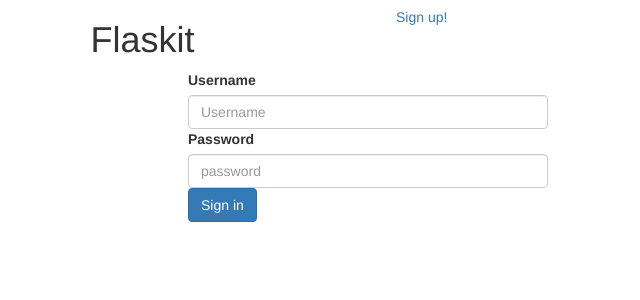
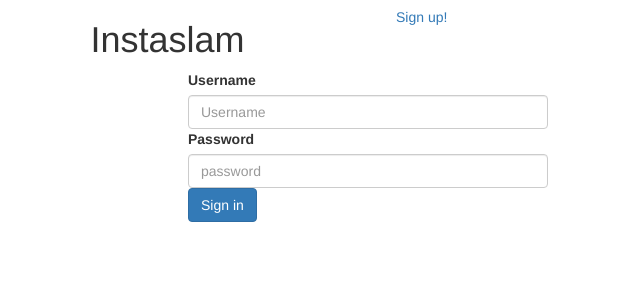
Before and after one commit to Skateallday/Flaskit, a Flask app: page / in a window 1280 px wide. Shown: the top 300 px of the page, without its empty margins (272-912 px from the left). Run offline with Flask 2, Linux system fonts and the light colour scheme; some libraries are stand-ins or nearby versions.

```diff
--- a/templates/index.html
+++ b/templates/index.html
@@ -3,7 +3,7 @@
 <head>
 <link rel="stylesheet" href="https://maxcdn.bootstrapcdn.com/bootstrap/3.3.7/css/bootstrap.min.css">
 
-<title>Flaskit</title>
+<title>Instaslam</title>
 
 </head>
 
@@ -11,7 +11,7 @@
 <div class="container">
 <div class="row">
   <div class="col-lg-3"></div>
-  <div class="col-lg-3"><h1>Flaskit</h1></div>
+  <div class="col-lg-3"><h1>Instaslam</h1></div>
   <div class="col-lg-3"><a href={{url_for('signup')}} class="btn btn-link" id="signup">Sign up!</a></div>
 </div>
 
--- a/templates/signup.html
+++ b/templates/signup.html
@@ -3,7 +3,7 @@
 <head>
 <link rel="stylesheet" href="https://maxcdn.bootstrapcdn.com/bootstrap/3.3.7/css/bootstrap.min.css">
 
-<title>Flaskit</title>
+<title>Instaslam</title>
 
 </head>
 
@@ -11,7 +11,7 @@
 <div class="container">
 <div class="row">
   <div class="col-lg-3"></div>
-  <div class="col-lg-3"><h1>Flaskit</h1></div>
+  <div class="col-lg-3"><h1>Instaslam</h1></div>
   <div class="col-lg-3"><a href={{url_for('index')}} class="btn btn-link" id="signip">Sign in!</a></div>
 </div>
 
```
Also changed, not shown: static/for marc insta just logo .png (added), static/for marc insta just text .png (added), static/for marc insta.png (added).
